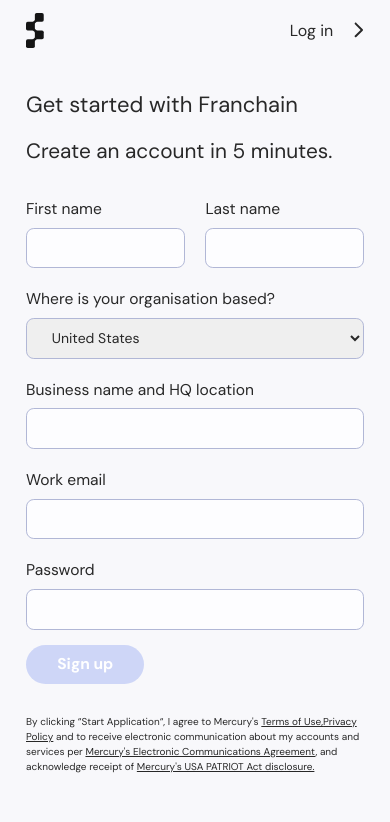
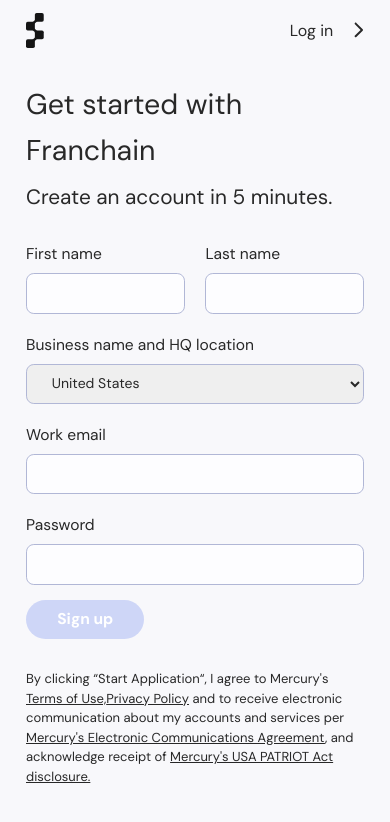
Before and after one commit to Okoli-Ryan/franchain-ui-test, a React (Vite) app: page /signup in a window 390 px wide. Shown: the top 822 px of the page. Built offline with nearby package versions, Linux system fonts and the light colour scheme.

Commit message:
corrections for font size

```diff
--- a/src/layout/AuthLayout/AuthLayout.tsx
+++ b/src/layout/AuthLayout/AuthLayout.tsx
@@ -18,7 +18,7 @@
 						<h4 className="mt-[34px] text-center w-full font-medium leading-[52px] text-[40px]">
 							Royalty Collections, simplified. It's next level!
 						</h4>
-						<p className="mt-[13px] leading-[28.6px] text-[22px] text-center max-w-[420px]">
+						<p className="mt-[13px] leading-[28.6px] text-22 text-center max-w-[420px]">
 							Revenue based invoice collection to make royalty collection as easy as...
 						</p>
 					</div>
--- a/src/pages/Login/Login.tsx
+++ b/src/pages/Login/Login.tsx
@@ -22,7 +22,7 @@
 				</Button.Text>
 			</div>
 			<div className=" md:px-[200px] lg:px-[60px] px-5 flex justify-center flex-col h-full">
-				<h2 className="font-medium text-accent leading-[39px] text-[22px] md:text-[30px]">Login to Franchain</h2>
+				<h2 className="font-medium text-accent leading-[39px] text-22 md:text-[30px]">Login to Franchain</h2>
 				<Form layout="vertical" className="mt-6 md:mt-10">
 					<Input label="Email" name="email" inputProps={{ type: "email" }} />
 					<Input
--- a/src/pages/Signup/Signup.tsx
+++ b/src/pages/Signup/Signup.tsx
@@ -24,7 +24,7 @@
 			</div>
 			<div className="pb-[82px] md:pb-[132px] md:px-[200px] lg:px-[60px] px-5">
 				<div className="mt-[21px]">
-					<h2 className="font-medium text-accent leading-[45.57px] text-[22px] md:text-[35px]">Get started with Franchain</h2>
+					<h2 className="font-medium text-accent leading-[45.57px] text-22 md:text-[35px]">Get started with Franchain</h2>
 					<div className="mt-1.5 md:mt-2.5 text-base md:text-xl">Create an account in 5 minutes.</div>
 				</div>
 				<Form layout="vertical" className="mt-6 md:mt-10" form={form} validateTrigger={["onChange", "onMount"]}>
@@ -32,12 +32,11 @@
 						<Input label="First name" name="firstName" />
 						<Input label="Last name" name="lastName" />
 					</div>
-					<Select label="Where is your organisation based?" name="country">
+					<Select label="Business name and HQ location" name="businessName">
 						{COUNTRIES.map((country) => (
 							<option value={country.value}>{country.label}</option>
 						))}
 					</Select>
-					<Input label="Business name and HQ location" name="businessName" />
 
 					<Input label="Work email" name="email" inputProps={{ type: "email" }} rules={[{ type: "email", message: "Please enter a valid email" }]} />
 					<Input
@@ -57,7 +56,7 @@
 						Sign up
 					</Button>
 				</Form>
-				<p className="mt-[30px] text-[10px] md:text-sm">
+				<p className="mt-[30px] text-10 md:text-sm">
 					By clicking “Start Application“, I agree to Mercury's{" "}
 					<a href="https://mercury.com/legal/terms" className="underline">
 						Terms of Use,
--- a/tailwind.config.js
+++ b/tailwind.config.js
@@ -10,6 +10,10 @@
 				accent: "#282828",
 				primary: "#CED6F7",
 			},
+			fontSize: {
+				10: "0.625rem",
+				22: "1.375rem",
+			},
 		},
 	},
 	plugins: [],
```
